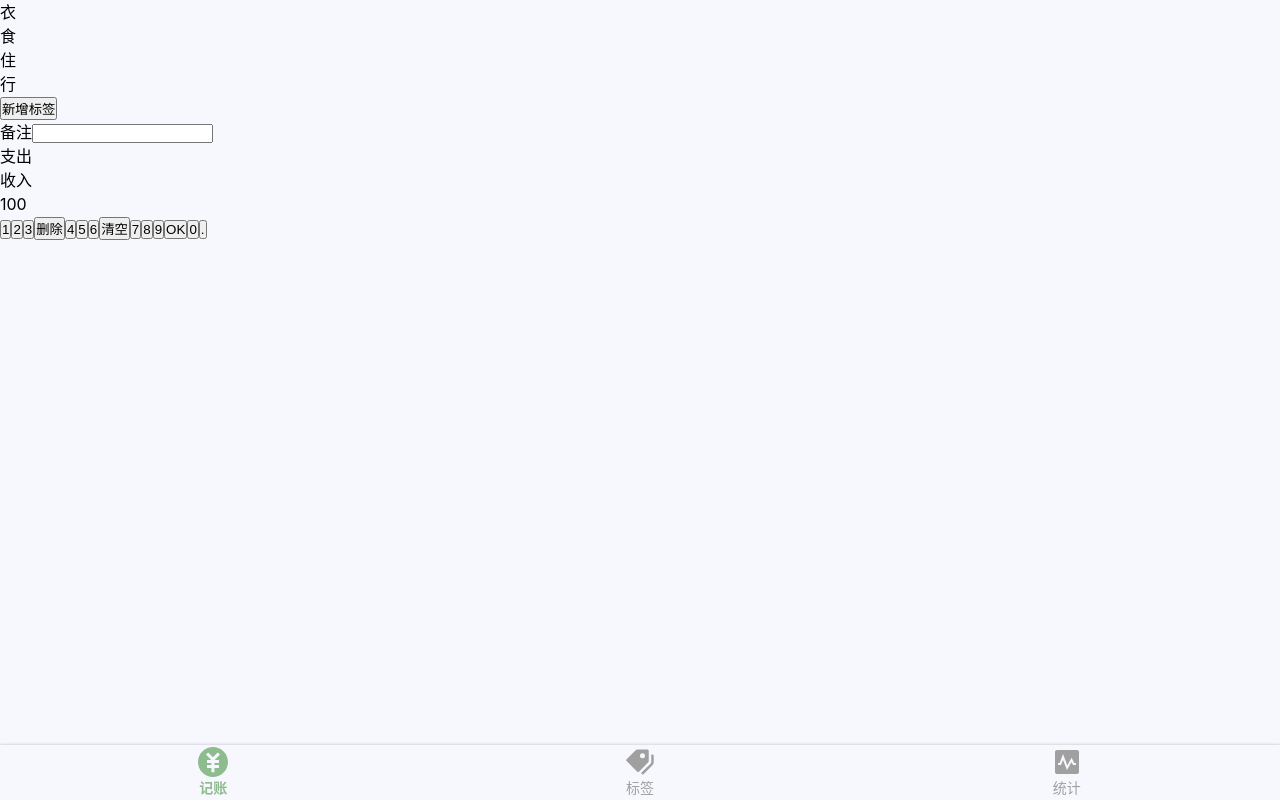
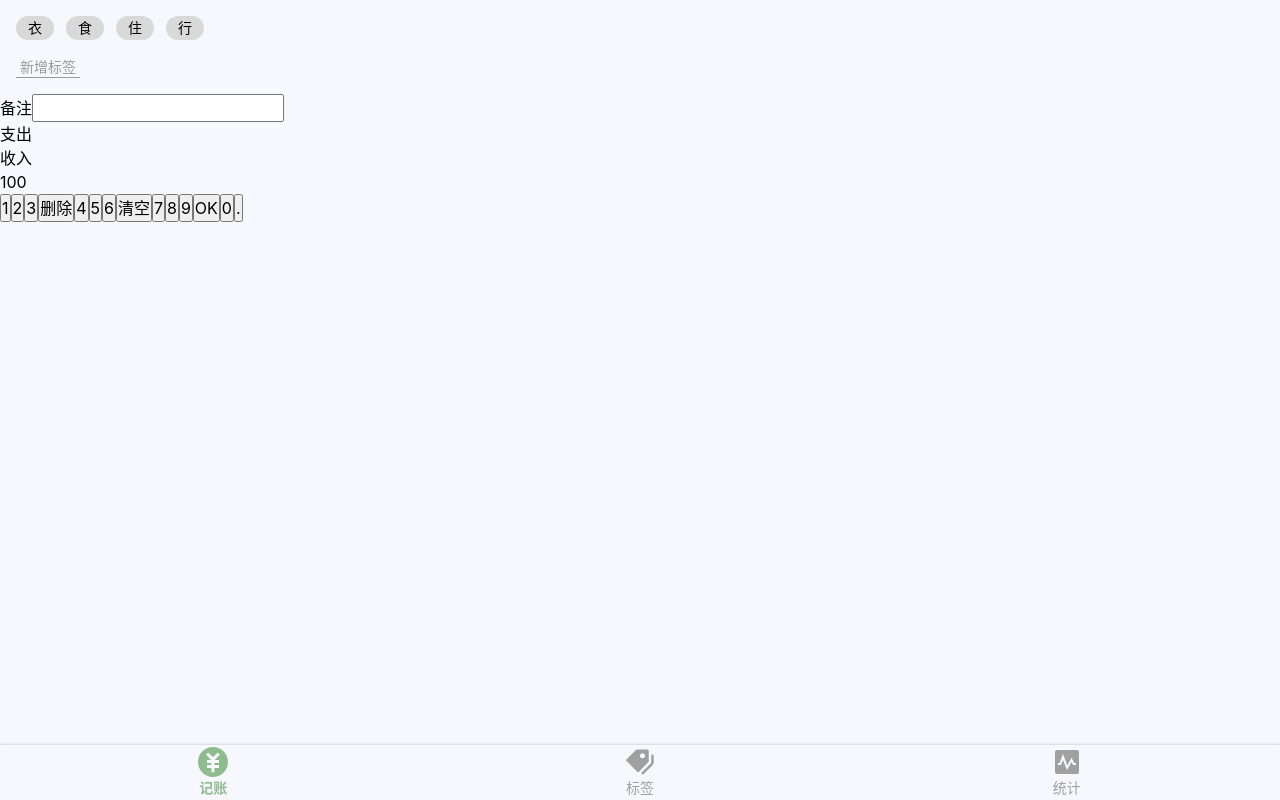
Before and after one commit to YeeeeRQ/mint-tally, a Vue app: page /#/money in a window 1280 px wide. Built offline with nearby package versions, Linux system fonts and the light colour scheme.

Commit message:
在Money页面中添加标签区域

```diff
--- a/src/assets/style/reset.scss
+++ b/src/assets/style/reset.scss
@@ -20,3 +20,7 @@
 li{
     list-style-type: none;
 }
+
+button, input{
+    font: inherit;
+}
--- a/src/views/Money.vue
+++ b/src/views/Money.vue
@@ -54,4 +54,33 @@
   name: "Money",
 };
 </script>
-<style lang="scss" scoped></style>
+
+<style lang="scss" scoped>
+@import "~@/assets/style/helper.scss";
+.tags{
+  font-size: 14px;
+  padding: 16px;
+  > .current{
+    display: flex;
+    > li{
+      background-color: #d9d9d9;
+      $h: 24px;
+      height: $h;
+      line-height: $h;
+      border-radius: $h/2;
+      padding: 0 12px;
+      margin-right: 12px;
+    }
+  }
+  > .new{
+    padding-top: 16px;
+    button{
+      background: transparent;
+      border: none;
+      color: #999;
+      border-bottom: 1px solid;
+      padding: 0 4px;
+    }
+  }
+}
+</style>
```
Also changed, not shown: src/components/Nav.vue (line endings or trailing spaces).
